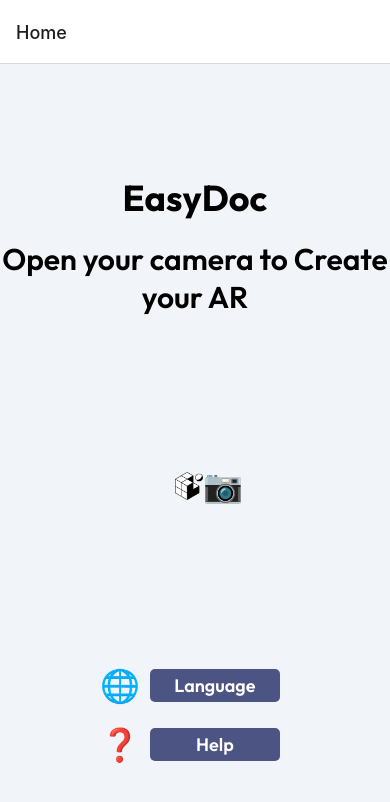
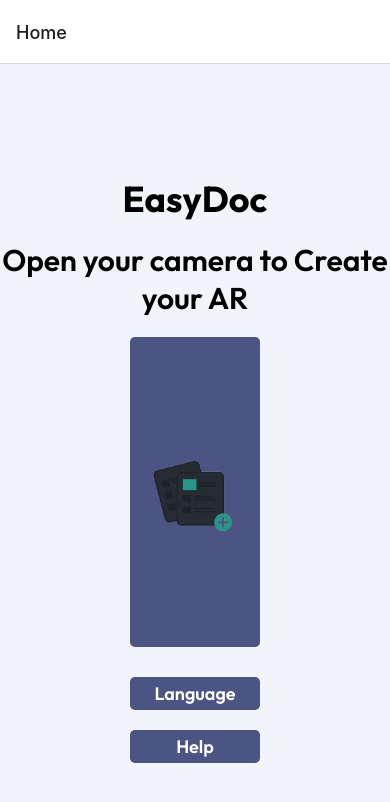
Before and after one commit to Lion2cat/AI-AR-Enhanced-Document, a React Native app in the folder EasyDoc/: screen /Home in a window 390 px wide. Shown: the top 802 px of the page. Built offline with nearby package versions, Linux system fonts and the light colour scheme.

Commit message:
Implement camera function

```diff
--- a/EasyDoc/App.js
+++ b/EasyDoc/App.js
@@ -5,6 +5,7 @@ import React from 'react';
 import { NavigationContainer } from '@react-navigation/native';
 import { createStackNavigator } from '@react-navigation/stack';
 import HomePage from './src/HomePage';
+import CameraPage from './src/CameraPage';
 
 const Stack = createStackNavigator();
 
@@ -15,6 +16,7 @@ export default function App() {
         <Stack.Screen name="Home" component={HomePage} />
         <Stack.Screen name="Help" component={HelpScreen} />
         <Stack.Screen name="Language" component={LanguageScreen} />
+        <Stack.Screen name="Camera" component={CameraPage} />
       </Stack.Navigator>
     </NavigationContainer>
   );
--- a/EasyDoc/package.json
+++ b/EasyDoc/package.json
@@ -9,15 +9,19 @@
     "web": "expo start --web"
   },
   "dependencies": {
+    "@expo/metro-runtime": "~3.2.1",
     "@react-navigation/native": "^6.1.17",
     "@react-navigation/stack": "^6.3.29",
     "expo": "~51.0.14",
+    "expo-camera": "^15.0.11",
+    "expo-font": "~12.0.7",
     "expo-status-bar": "~1.12.1",
     "react": "18.2.0",
+    "react-dom": "18.2.0",
     "react-native": "0.74.2",
     "react-native-safe-area-context": "4.10.1",
     "react-native-screens": "3.31.1",
-    "expo-font": "~12.0.7"
+    "react-native-web": "~0.19.10"
   },
   "devDependencies": {
     "@babel/core": "^7.20.0"
--- /dev/null
+++ b/EasyDoc/src/CameraPage.js
@@ -0,0 +1,71 @@
+// src/CameraPage.js
+import React, { useState } from 'react';
+import { View, Text, TouchableOpacity, StyleSheet, Button } from 'react-native';
+import { CameraView, useCameraPermissions } from 'expo-camera';
+
+const CameraPage = ({ navigation }) => {
+  const [facing, setFacing] = useState('back');
+  const [permission, requestPermission] = useCameraPermissions();
+
+  if (!permission) {
+    // Camera permissions are still loading.
+    return <View />;
+  }
+
+  if (!permission.granted) {
+    // Camera permissions are not granted yet.
+    return (
+      <View style={styles.container}>
+        <Text style={{ textAlign: 'center' }}>We need your permission to show the camera</Text>
+        <Button onPress={requestPermission} title="grant permission" />
+      </View>
+    );
+  }
+
+  function toggleCameraFacing() {
+    setFacing(current => (current === 'back' ? 'front' : 'back'));
+  }
+
+  return (
+    <View style={styles.container}>
+      <CameraView style={styles.camera} facing={facing}>
+        <View style={styles.buttonContainer}>
+          <TouchableOpacity style={styles.button} onPress={toggleCameraFacing}>
+            <Text style={styles.text}>Flip Camera</Text>
+          </TouchableOpacity>
+          <TouchableOpacity style={styles.button} onPress={() => navigation.goBack()}>
+            <Text style={styles.text}>Back</Text>
+          </TouchableOpacity>
+        </View>
+      </CameraView>
+    </View>
+  );
+};
+
+const styles = StyleSheet.create({
+  container: {
+    flex: 1,
+    justifyContent: 'center',
+  },
+  camera: {
+    flex: 1,
+  },
+  buttonContainer: {
+    flex: 1,
+    flexDirection: 'row',
+    backgroundColor: 'transparent',
+    margin: 64,
+  },
+  button: {
+    flex: 1,
+    alignSelf: 'flex-end',
+    alignItems: 'center',
+  },
+  text: {
+    fontSize: 24,
+    fontWeight: 'bold',
+    color: 'white',
+  },
+});
+
+export default CameraPage;
--- a/EasyDoc/src/HomePage.js
+++ b/EasyDoc/src/HomePage.js
@@ -31,20 +31,22 @@ const HomePage = () => {
             <Text style={styles.subtitle}>Open your camera to Create your AR</Text>
 
             <View style={styles.imageContainer}>
+                <TouchableOpacity style={styles.button} onPress={() => navigation.navigate('Camera')}>
                 <Image
-                    source={require('../assets/favicon.png')}
+                    source={require('../assets/camera.png')}
                     style={styles.image}
                 />
-                <Text style={styles.icon}>📷</Text>
+                <Text style={styles.icon}></Text>
+                </TouchableOpacity>
             </View>
             <View style={styles.iconButtonContainer}>
-                <Text style={styles.icon}>🌐</Text>
+                <Text style={styles.icon}></Text>
                 <TouchableOpacity style={styles.button} onPress={() => navigation.navigate('Language')}>
                     <Text style={styles.buttonText}>Language</Text>
                 </TouchableOpacity>
             </View>
             <View style={styles.iconButtonContainer}>
-                <Text style={styles.icon}>❓</Text>
+                <Text style={styles.icon}></Text>
                 <TouchableOpacity style={styles.button} onPress={() => navigation.navigate('Help')}>
                     <Text style={styles.buttonText}>Help</Text>
                 </TouchableOpacity>
```
Also changed, not shown: 1 other file (tests, documents, lock files or other folders).
